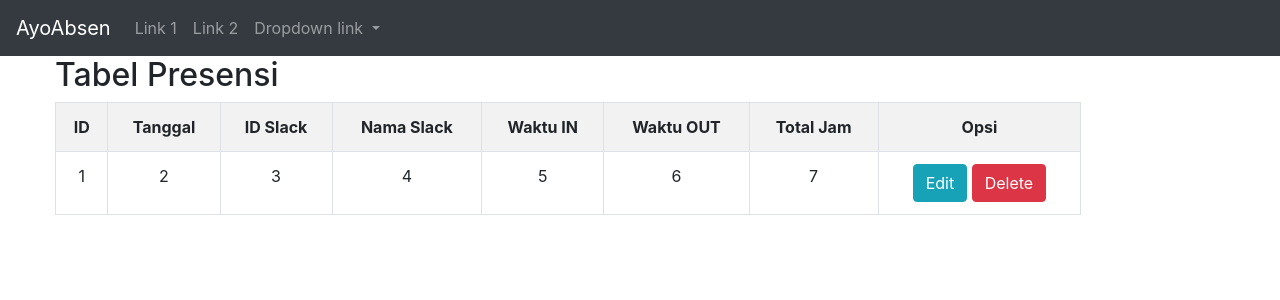
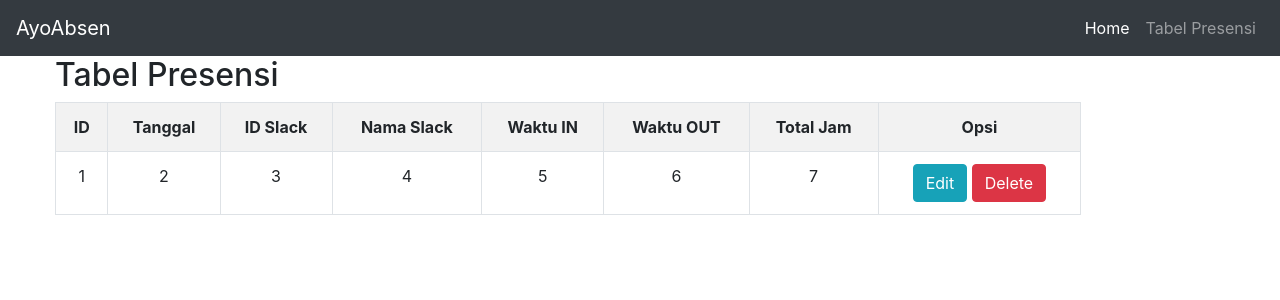
Before and after one commit to duwiharyanto/sistemayoabsen, a PHP site: page /tabel_presensi.php in a window 1280 px wide. Shown: the top 300 px of the page. Run offline with PHP 8.4, Linux system fonts and the light colour scheme.

Commit message:
change nav looks

```diff
--- a/config.php
+++ b/config.php
@@ -8,7 +8,7 @@ $database = "ayoabsen";
 $connection = mysqli_connect($host, $user, $pass, $database);
 
 if (!$connection) {
-	die("Koneksi gagal" .$mysqli_connect_error());
+	die("Koneksi gagal" . $mysqli_connect_error());
 }
 
 
--- a/tabel_presensi.php
+++ b/tabel_presensi.php
@@ -7,26 +7,18 @@
 	<link rel="stylesheet" type="text/css" href="assets/css/bootstrap.min.css">
 </head>
 <body>
- <nav class="navbar navbar-expand-sm bg-dark navbar-dark">
+ <nav class="navbar navbar-expand-md bg-dark navbar-dark">
   <a class="navbar-brand" href="#">AyoAbsen</a>
-  <ul class="navbar-nav">
-    <li class="nav-item">
-      <a class="nav-link" href="#">Link 1</a>
+  <div class="navbar-collapse collapse w-100 order-3 dual-collapse2">
+  <ul class="navbar-nav ml-auto">
+    <li class="nav-item active">
+      <a class="nav-link" href="index.php">Home</a>
     </li>
     <li class="nav-item">
-      <a class="nav-link" href="#">Link 2</a>
-    </li>
-    <li class="nav-item dropdown">
-      <a class="nav-link dropdown-toggle" href="#" id="navbardrop" data-toggle="dropdown">
-        Dropdown link
-      </a>
-      <div class="dropdown-menu">
-        <a class="dropdown-item" href="#">Link 1</a>
-        <a class="dropdown-item" href="#">Link 2</a>
-        <a class="dropdown-item" href="#">Link 3</a>
-      </div>
+      <a class="nav-link" href="tabel_presensi.php">Tabel Presensi</a>
     </li>
   </ul>
+</div>
 </nav>
 	<div class="container">
 		<div class="row">
```
